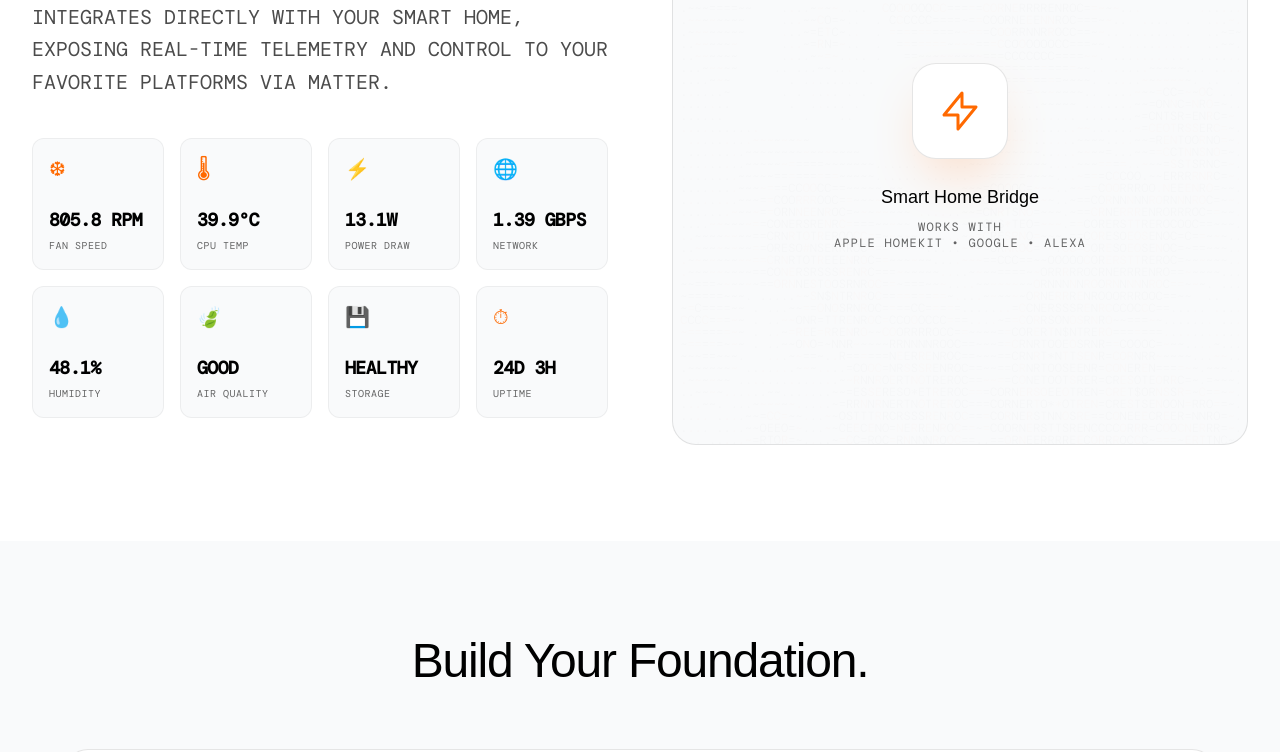
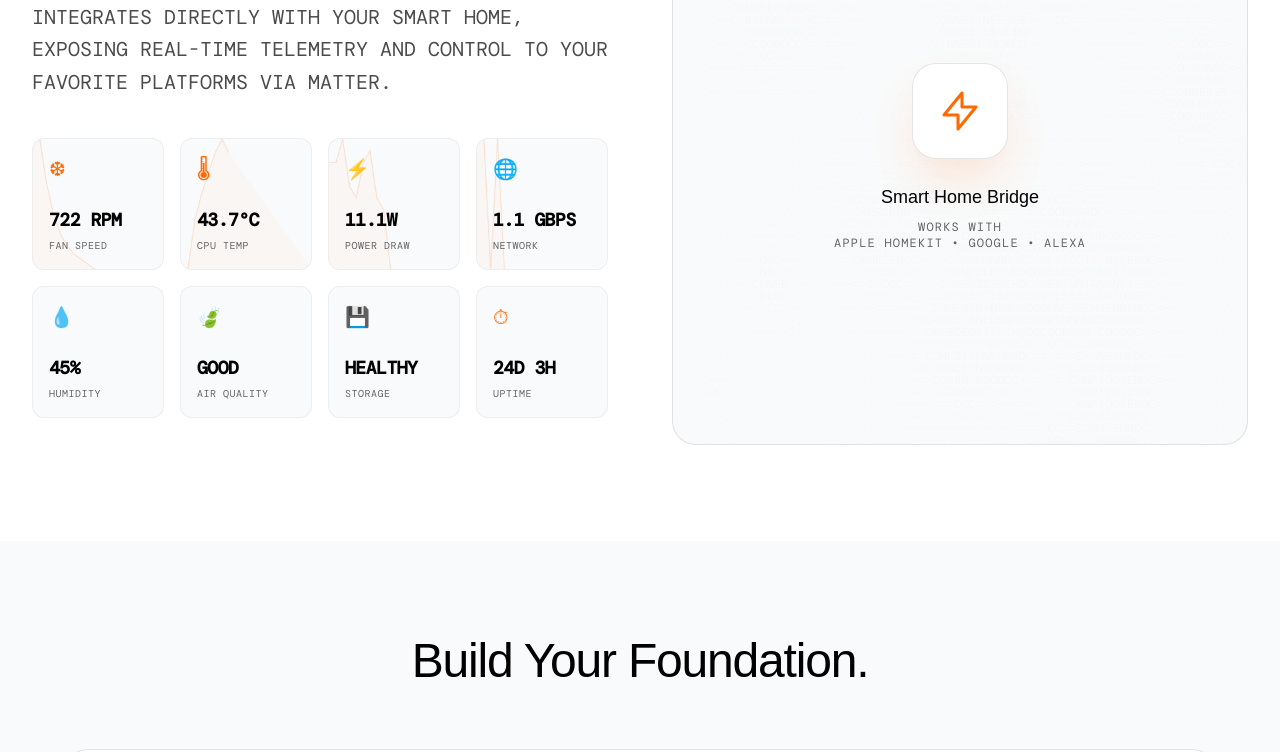
Before and after one commit to grsszne/cornerstonesh, a Next.js app: page /foundation in a window 1280 px wide. Shown: the part 3040-3792 px from the top of the page. Built offline with nearby package versions, Linux system fonts and the light colour scheme; a web font is replaced by a local one.

Commit message:
Smart home animations.

```diff
--- a/src/app/foundation/page.js
+++ b/src/app/foundation/page.js
@@ -4,6 +4,7 @@ import Footer from "@/components/Footer";
 import AsciiArt from "@/components/AsciiArt";
 import FoundationBuilder from "@/components/FoundationBuilder";
 import TelemetryCard from "@/components/TelemetryCard";
+import { TelemetryProvider } from "@/components/TelemetryContext";
 
 export const metadata = {
   title: "Foundation - Cornerstone",
@@ -172,12 +173,13 @@ export default function FoundationPage() {
                   Your server shouldn't be a black box. Foundation integrates directly with your smart home, exposing real-time telemetry and control to your favorite platforms via Matter.
                 </p>
 
+                <TelemetryProvider>
                   <div className="grid grid-cols-2 sm:grid-cols-4 gap-4">
-                  <TelemetryCard label="Fan Speed" baseValue={800} unit=" RPM" icon="❆" range={0.05} />
-                  <TelemetryCard label="CPU Temp" baseValue={42} unit="°C" icon="🌡" range={0.08} />
-                  <TelemetryCard label="Power Draw" baseValue={12} unit="W" icon="⚡" range={0.15} />
-                  <TelemetryCard label="Network" baseValue={1.2} unit=" Gbps" icon="🌐" range={0.2} />
-                  <TelemetryCard label="Humidity" baseValue={45} unit="%" icon="💧" range={0.1} />
+                    <TelemetryCard label="Fan Speed" metricKey="fanSpeed" unit=" RPM" icon="❆" />
+                    <TelemetryCard label="CPU Temp" metricKey="cpuTemp" unit="°C" icon="🌡" />
+                    <TelemetryCard label="Power Draw" metricKey="powerDraw" unit="W" icon="⚡" />
+                    <TelemetryCard label="Network" metricKey="network" unit=" Gbps" icon="🌐" />
+                    <TelemetryCard label="Humidity" metricKey="humidity" unit="%" icon="💧" />
                     <div className="bg-gray-50 dark:bg-zinc-900 p-4 rounded-xl border border-black/5 dark:border-white/5 flex flex-col justify-between aspect-square">
                       <div className="text-orange-500 text-xl mb-2">🍃</div>
                       <div>
@@ -200,6 +202,7 @@ export default function FoundationPage() {
                       </div>
                     </div>
                   </div>
+                </TelemetryProvider>
               </div>
 
               <div className="bg-gray-50 dark:bg-zinc-900 rounded-3xl p-8 border border-black/10 dark:border-white/10 aspect-square flex items-center justify-center relative overflow-hidden group">
--- a/src/components/TelemetryCard.jsx
+++ b/src/components/TelemetryCard.jsx
@@ -1,31 +1,79 @@
 "use client";
 
-import { useState, useEffect } from "react";
+import { useState, useEffect, useRef } from "react";
+import { useTelemetry } from "./TelemetryContext";
 
-export default function TelemetryCard({ label, baseValue, unit, icon, range = 0.1 }) {
-  const [displayValue, setDisplayValue] = useState(baseValue);
+export default function TelemetryCard({ label, metricKey, unit, icon }) {
+  const metrics = useTelemetry();
+  const displayValue = metrics[metricKey];
+  const [history, setHistory] = useState([displayValue]);
+  const canvasRef = useRef(null);
+  const maxHistoryLength = 20;
 
+  // Update history when value changes
   useEffect(() => {
-    const interval = setInterval(() => {
-      // Generate a random fluctuation within the range
-      const fluctuation = (Math.random() - 0.5) * 2 * range;
-      const newValue = baseValue * (1 + fluctuation);
+    setHistory(prev => {
+      const updated = [...prev, displayValue];
+      return updated.slice(-maxHistoryLength);
+    });
+  }, [displayValue]);
 
-      // Round to appropriate decimal places based on value size
-      const rounded = baseValue >= 10
-        ? Math.round(newValue * 10) / 10
-        : Math.round(newValue * 100) / 100;
+  // Draw sparkline
+  useEffect(() => {
+    const canvas = canvasRef.current;
+    if (!canvas || history.length < 2) return;
 
-      setDisplayValue(rounded);
-    }, 1500 + Math.random() * 1000); // Random interval between 1.5-2.5s
+    const ctx = canvas.getContext('2d');
+    const width = canvas.width;
+    const height = canvas.height;
 
-    return () => clearInterval(interval);
-  }, [baseValue, range]);
+    // Clear canvas
+    ctx.clearRect(0, 0, width, height);
+
+    // Calculate min/max for scaling
+    const min = Math.min(...history);
+    const max = Math.max(...history);
+    const range = max - min || 1; // Avoid division by zero
+
+    // Draw line
+    ctx.beginPath();
+    ctx.strokeStyle = 'rgba(249, 115, 22, 0.3)'; // Orange with transparency
+    ctx.lineWidth = 1.5;
+
+    history.forEach((value, index) => {
+      const x = (index / (maxHistoryLength - 1)) * width;
+      const y = height - ((value - min) / range) * height;
+
+      if (index === 0) {
+        ctx.moveTo(x, y);
+      } else {
+        ctx.lineTo(x, y);
+      }
+    });
+
+    ctx.stroke();
+
+    // Draw filled area
+    ctx.lineTo(width, height);
+    ctx.lineTo(0, height);
+    ctx.closePath();
+    ctx.fillStyle = 'rgba(249, 115, 22, 0.05)';
+    ctx.fill();
+  }, [history]);
 
   return (
-    <div className="bg-gray-50 dark:bg-zinc-900 p-4 rounded-xl border border-black/5 dark:border-white/5 flex flex-col justify-between aspect-square">
-      <div className="text-orange-500 text-xl mb-2">{icon}</div>
-      <div>
+    <div className="bg-gray-50 dark:bg-zinc-900 p-4 rounded-xl border border-black/5 dark:border-white/5 flex flex-col justify-between aspect-square relative overflow-hidden">
+      {/* Sparkline background */}
+      <canvas
+        ref={canvasRef}
+        width={200}
+        height={200}
+        className="absolute inset-0 w-full h-full opacity-60"
+      />
+
+      {/* Content */}
+      <div className="relative z-10 text-orange-500 text-xl mb-2">{icon}</div>
+      <div className="relative z-10">
         <div className="text-lg font-bold font-mono tracking-tight transition-all duration-300">
           {displayValue}{unit}
         </div>
--- /dev/null
+++ b/src/components/TelemetryContext.jsx
@@ -0,0 +1,72 @@
+"use client";
+
+import { createContext, useContext, useState, useEffect } from "react";
+
+const TelemetryContext = createContext(null);
+
+export function TelemetryProvider({ children }) {
+  const [metrics, setMetrics] = useState({
+    cpuLoad: 0.3, // 0-1 scale representing CPU load
+    fanSpeed: 800,
+    cpuTemp: 42,
+    powerDraw: 12,
+    network: 1.2,
+    humidity: 45,
+  });
+
+  useEffect(() => {
+    const interval = setInterval(() => {
+      setMetrics(prev => {
+        // Smooth random walk for CPU load (this drives other metrics)
+        const cpuLoadChange = (Math.random() - 0.5) * 0.05;
+        const newCpuLoad = Math.max(0.2, Math.min(0.8, prev.cpuLoad + cpuLoadChange));
+
+        // CPU temp correlates with CPU load (with some lag/smoothing)
+        const targetTemp = 38 + (newCpuLoad * 20); // 38-58°C range
+        const cpuTemp = prev.cpuTemp + (targetTemp - prev.cpuTemp) * 0.3;
+
+        // Fan speed responds to temperature
+        const targetFanSpeed = 600 + (cpuTemp - 38) * 20; // 600-1000 RPM range
+        const fanSpeed = prev.fanSpeed + (targetFanSpeed - prev.fanSpeed) * 0.25;
+
+        // Power draw correlates with CPU load and fan speed
+        const basePower = 8 + (newCpuLoad * 10); // 8-18W from CPU
+        const fanPower = (fanSpeed - 600) / 400 * 2; // 0-2W from fan
+        const powerDraw = basePower + fanPower + (Math.random() - 0.5) * 0.5;
+
+        // Network has independent smooth variation
+        const networkChange = (Math.random() - 0.5) * 0.15;
+        const network = Math.max(0.8, Math.min(2.0, prev.network + networkChange));
+
+        // Humidity has very slow, smooth variation
+        const humidityChange = (Math.random() - 0.5) * 0.3;
+        const humidity = Math.max(40, Math.min(50, prev.humidity + humidityChange));
+
+        return {
+          cpuLoad: newCpuLoad,
+          fanSpeed: Math.round(fanSpeed),
+          cpuTemp: Math.round(cpuTemp * 10) / 10,
+          powerDraw: Math.round(powerDraw * 10) / 10,
+          network: Math.round(network * 10) / 10,
+          humidity: Math.round(humidity),
+        };
+      });
+    }, 800); // Update every 800ms for smooth animation
+
+    return () => clearInterval(interval);
+  }, []);
+
+  return (
+    <TelemetryContext.Provider value={metrics}>
+      {children}
+    </TelemetryContext.Provider>
+  );
+}
+
+export function useTelemetry() {
+  const context = useContext(TelemetryContext);
+  if (!context) {
+    throw new Error("useTelemetry must be used within TelemetryProvider");
+  }
+  return context;
+}
```
Lines whose indentation alone changed are shown as unchanged.
